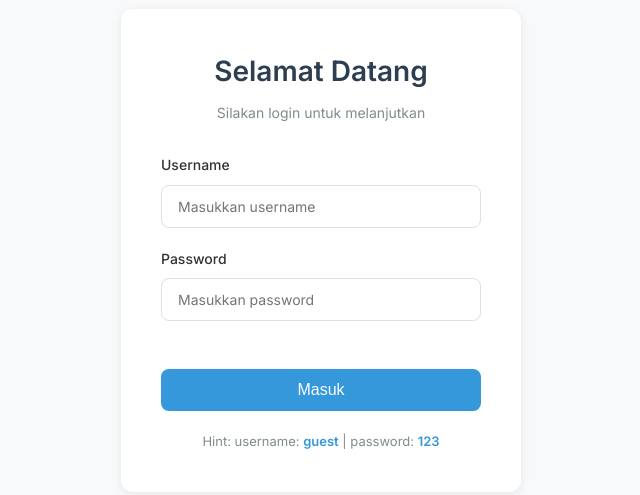
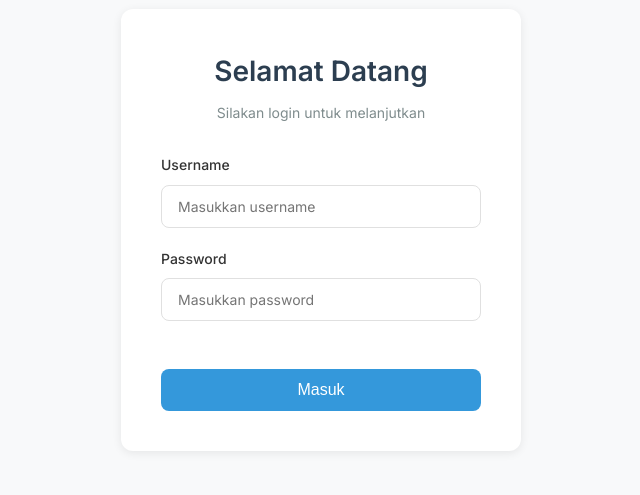
Before and after one commit to stella-ketrine/stella-romblox, a plain HTML site: page index.html in a window 1280 px wide. Shown: the part 111-606 px from the top of the page, without its empty margins (319-959 px from the left). Drawn offline with Linux system fonts and the light colour scheme.

Commit message:
Update index.html

```diff
--- a/index.html
+++ b/index.html
@@ -28,8 +28,6 @@
 
                 <button type="submit" class="btn-login">Masuk</button>
             </form>
-
-            <p class="hint">Hint: username: <strong>guest</strong> | password: <strong>123</strong></p>
         </div>
     </div>
 
```
